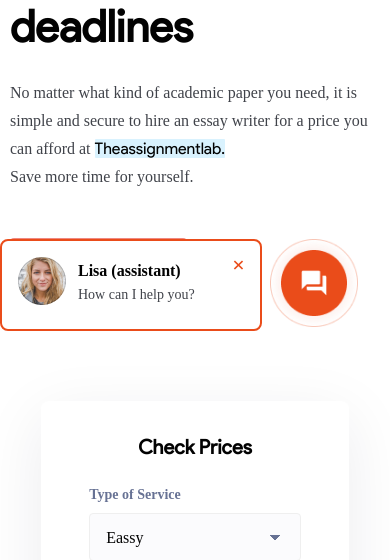
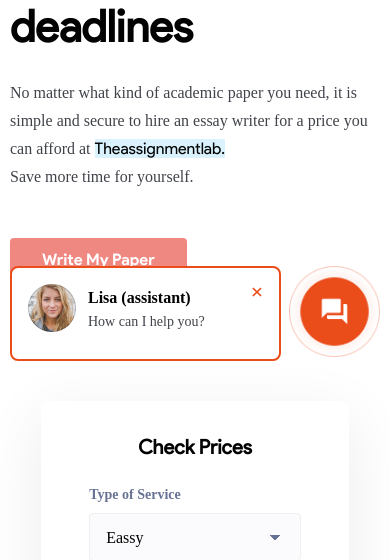
Before and after one commit to kolya130899/http-theassignmentlab, a PHP site: page / in a window 390 px wide. Shown: the part 473-1033 px from the top of the page. Run offline with PHP 8.4, Linux system fonts and the light colour scheme; some libraries are stand-ins or nearby versions; some web fonts are replaced.

Commit message:
help mobile

```diff
--- a/css/style.css
+++ b/css/style.css
@@ -937,3 +937,21 @@ input[type="checkbox"]:checked + label:before {
     align-items: center;
   }
 }
+@media screen and (max-width: 450px) {
+  .chat-option,
+  .help {
+    right: 0;
+    bottom: 0;
+  }
+  .help {
+    padding: 10px;
+  }
+  .chat-option {
+    padding: 0 27px 37px 0;
+  }
+}
+@media screen and (max-width: 350px) {
+  .help__chat {
+    padding: 10px 5px;
+  }
+}
```
